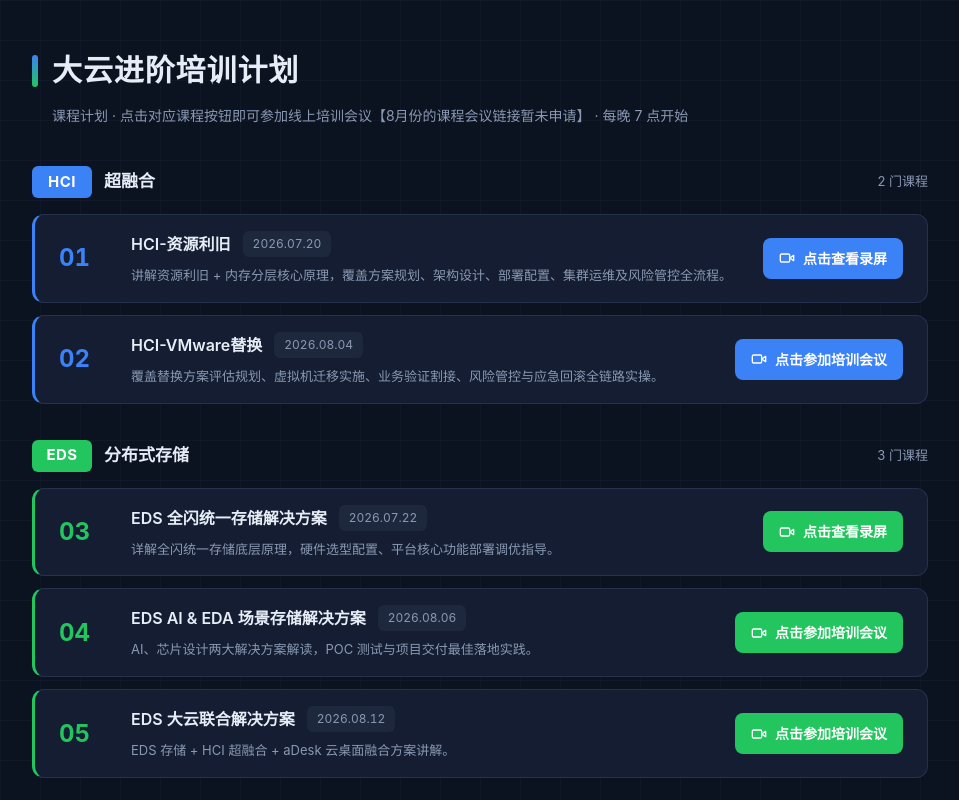
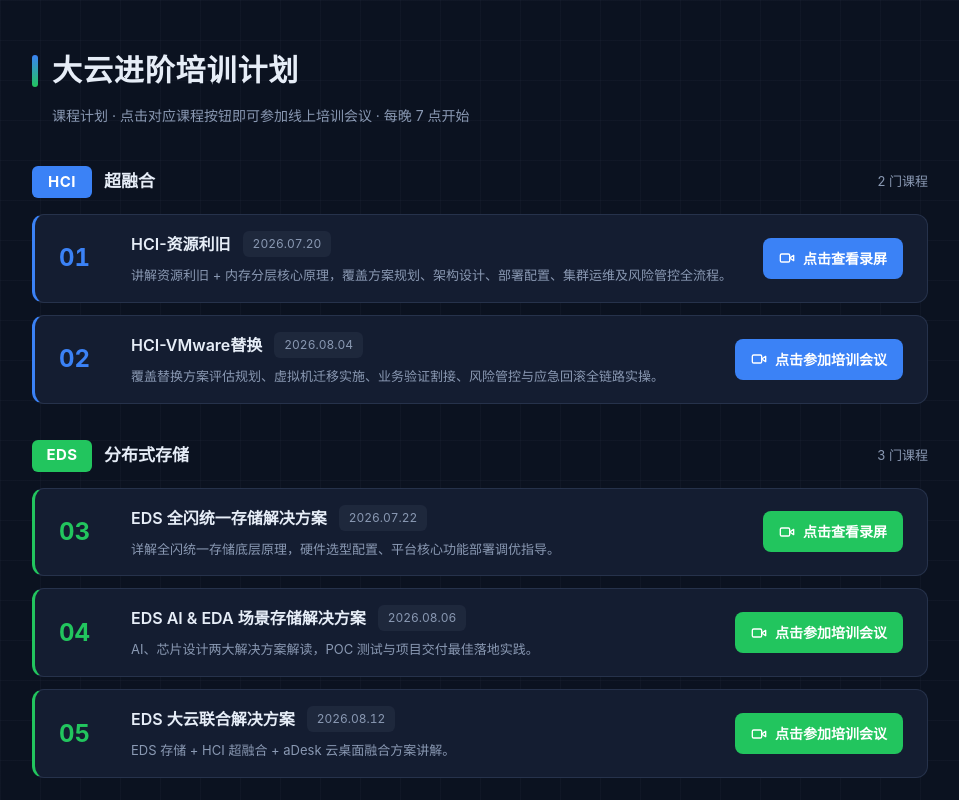
Before and after one commit to kaiangshi-star/traning-plan, a plain HTML site: page index.html in a window 1280 px wide. Shown: the top 800 px of the page, without its empty margins (160-1119 px from the left). Drawn offline with Linux system fonts and the light colour scheme.

Commit message:
Update index.html

```diff
--- a/index.html
+++ b/index.html
@@ -121,7 +121,7 @@
       <span class="accent-bar"></span>
       <h1>大云进阶培训计划</h1>
     </header>
-    <p class="subtitle">课程计划 · 点击对应课程按钮即可参加线上培训会议【8月份的课程会议链接暂未申请】 · 每晚 7 点开始</p>
+    <p class="subtitle">课程计划 · 点击对应课程按钮即可参加线上培训会议 · 每晚 7 点开始</p>
 
     <!-- HCI -->
     <section class="category hci">
```
